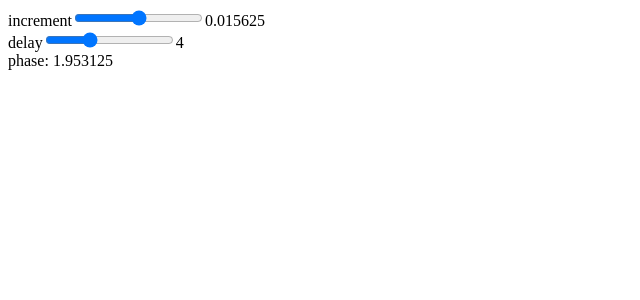
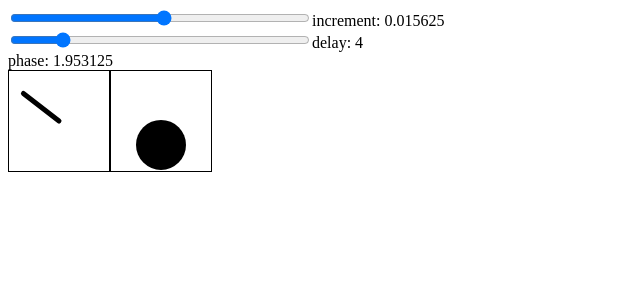
Before and after one commit to conundrumer/animate-svg, a React app: page / in a window 1280 px wide. Shown: the top 300 px of the page, without its empty margins (0-640 px from the left). Built offline with nearby package versions, Linux system fonts and the light colour scheme.

Commit message:
add scale factor

```diff
--- a/src/App.jsx
+++ b/src/App.jsx
@@ -1,6 +1,10 @@
 import React from 'react'
 
 import timer from './timer.js'
+import {makeSvg} from './renderSvg.jsx'
+
+import Spinner from './Spinner.jsx'
+import Circle from './Circle.jsx'
 
 export default class App extends React.Component {
 
@@ -42,30 +46,47 @@ export default class App extends React.Component {
     return (
       <div>
         <div>
-          <label>increment</label>
           <input
+            style={{width: 300}}
             type='range'
-            min={-1}
-            max={1}
+            min={-0.5}
+            max={0.5}
             step={0.00001}
             value={this.state.inc}
             onChange={this._setInc}
           />
+          <label>increment: </label>
           {this.state.inc}
         </div>
         <div>
-          <label>delay</label>
           <input
+            style={{width: 300}}
             type='range'
             min={1}
-            max={10}
+            max={20}
             step={1}
             value={this.state.delay}
             onChange={this._setDelay}
           />
+          <label>delay: </label>
           {this.state.delay}
         </div>
-        phase: {this.state.phase}
+        <div>
+          phase: {this.state.phase}
+        </div>
+        {makeSvg(
+          {width: 100, height: 100, style: {border: '1px solid black'}},
+          Spinner, {
+            revolutions: 1,
+            phase: this.state.phase
+          }
+        )}
+        {makeSvg(
+          {width: 100, height: 100, style: {border: '1px solid black'}},
+          Circle, {
+            phase: this.state.phase
+          }
+        )}
       </div>
     )
   }
--- a/src/Circle.jsx
+++ b/src/Circle.jsx
@@ -1,11 +1,9 @@
 import React from 'react'
 
-const osc = (phase) => (0.5 + 0.5 * Math.sin(2 * Math.PI * phase))
-
-export default ({width, height, phase}) => (
+export default ({phase, s}) => (
   <circle
-    cx={width / 2}
-    cy={height * (0.25 + 0.5 * osc(phase))}
-    r={Math.min(width, height) / 4}
+    cx={s * 0.5}
+    cy={s * (0.5 + 0.25 * Math.cos(2 * Math.PI * phase))}
+    r={s * 0.25}
   />
 )
--- a/src/Spinner.jsx
+++ b/src/Spinner.jsx
@@ -2,15 +2,15 @@ import React from 'react'
 
 const osc = (phase) => (0.5 + 0.5 * Math.sin(2 * Math.PI * phase))
 
-export default ({phase, revolutions}) => (
-  <g transform={`rotate(${osc(phase) * revolutions * 360})`}>
+export default ({phase, revolutions, s}) => (
+  <g transform={`rotate(${osc(phase) * revolutions * 360} ${s * 0.5} ${s * 0.5})`}>
     <line
-      x1={0}
-      y1={0}
-      x2={0}
-      y2={0.9}
+      x1={s * 0.5}
+      y1={s * 0.5}
+      x2={s * 0.5}
+      y2={s * 0.95}
       stroke='black'
-      strokeWidth={0.1}
+      strokeWidth={s * 0.05}
       strokeLinecap='round'
     />
   </g>
--- a/src/index.js
+++ b/src/index.js
@@ -6,7 +6,7 @@ const width = 100
 const height = 100
 
 let fn = (phase) => renderToString(
-  {width, height, viewBox: '-1 -1 2 2'},
+  {width, height},
   Spinner, {
     revolutions: 6,
     phase
--- a/src/renderSvg.jsx
+++ b/src/renderSvg.jsx
@@ -1,11 +1,15 @@
 import React from 'react'
 import ReactDOMServer from 'react-dom/server'
 
-export const makeSvg = (svgProps, Child, childProps) => (
-  <svg {...svgProps}>
-    <Child {...childProps} />
-  </svg>
-)
+const SCALE_FACTOR = 100
+
+export function makeSvg (svgProps, Child, childProps) {
+  return (
+    <svg {...svgProps} viewBox={`0 0 ${SCALE_FACTOR} ${SCALE_FACTOR}`}>
+      <Child {...childProps} s={SCALE_FACTOR} />
+    </svg>
+  )
+}
 
 export function renderToString (svgProps, Child, childProps) {
   return ReactDOMServer.renderToStaticMarkup(makeSvg(svgProps, Child, childProps))
```
